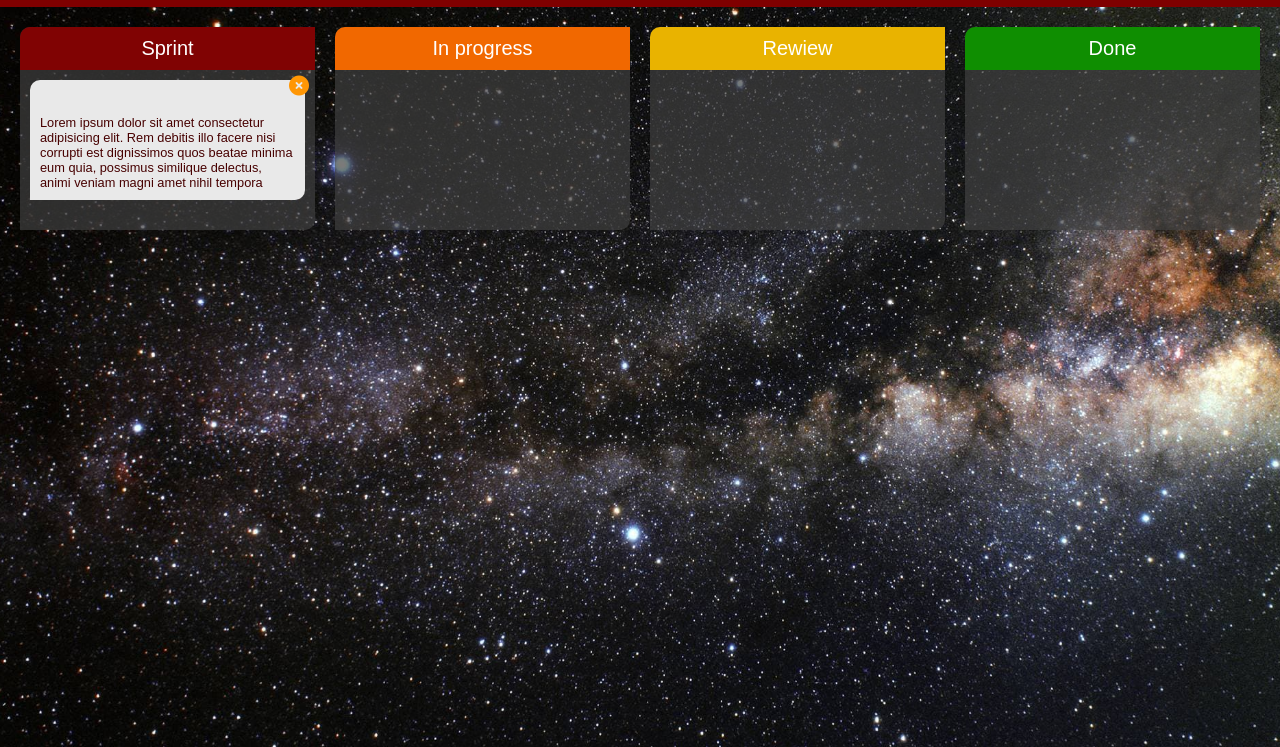
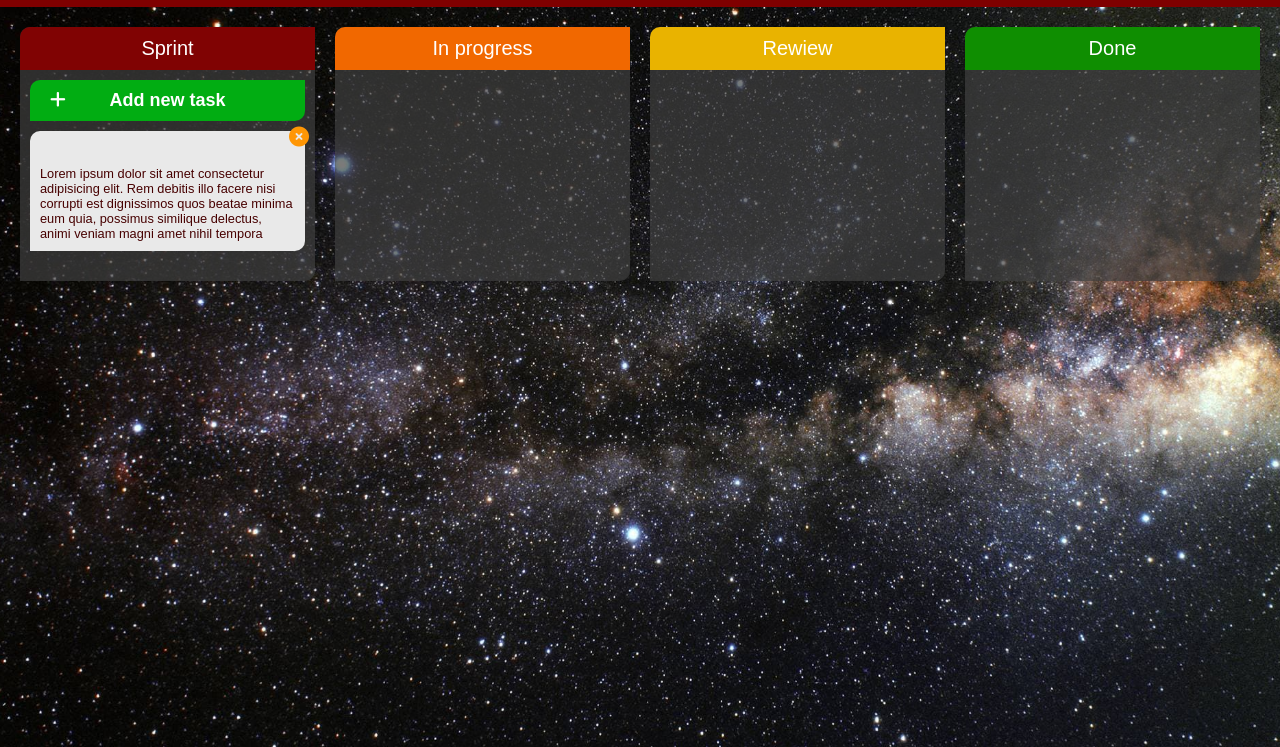
Before and after one commit to senior-listik/itea-js-task-18, a plain HTML site: page index.html in a window 1280 px wide. Shown: the part 53-800 px from the top of the page. Drawn offline with Linux system fonts and the light colour scheme.

Commit message:
new add task button

```diff
--- a/index.html
+++ b/index.html
@@ -38,8 +38,10 @@
         <div class="trello">
             <div class="trello__item">
                 <div class="trello__sprint">
+
                     <div id="sprint" class="trello__taskTitle">Sprint</div>
                     <div class="trello__body">
+                        <div class="trello__addTask"><i class="fa-solid fa-plus"></i>Add new task</div>
                         <div class="trello__task" draggable="true" contenteditable="true">Lorem ipsum dolor sit amet consectetur adipisicing elit. Rem debitis illo facere
                             nisi corrupti est dignissimos quos
                             beatae minima eum quia, possimus similique delectus, animi veniam magni amet nihil tempora
--- a/scss/style.scss
+++ b/scss/style.scss
@@ -96,6 +96,21 @@ body{
     flex: 1 1 auto;
     background: url(../img/BG.jpg) 50%/cover no-repeat;
     padding: 20px;
+    &__addTask{
+        padding: 10px;
+        margin-bottom: 10px;
+        background: rgb(1, 173, 18);
+        @extend %border_radius;
+        text-align: center;
+        font-size: 18px;
+        font-weight: 700;
+        position: relative;
+        cursor: pointer;
+        i{
+            position: absolute;
+            left: 20px;
+        }
+    }
     &__item {
         display: flex;
         gap: 20px;
```
Also changed, not shown: css/style.css.
